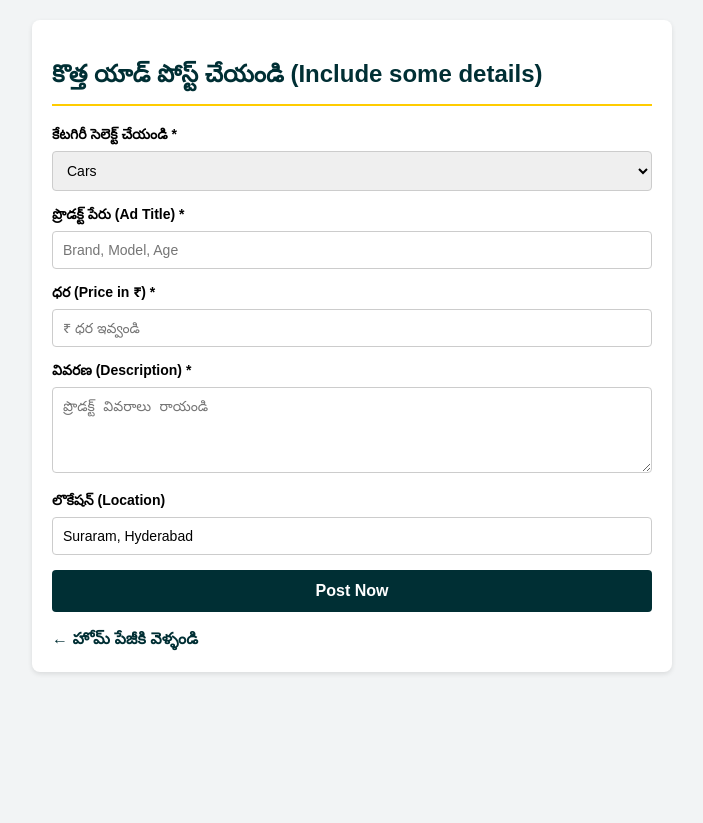
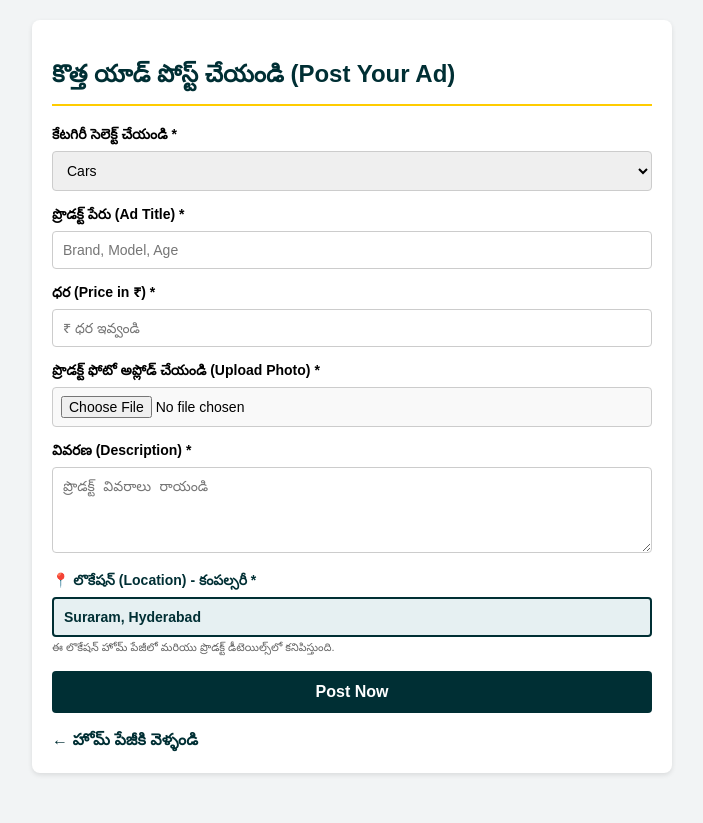
Before and after one commit to mujahidsdghf-bot/-sell-and-buy-app, a Flask app: page /post-ad in a window 1280 px wide. Shown: the whole page, without its empty margins (288-991 px from the left). Before the commit the page ends 674 px from the top, so only its background shows below. Run offline with Flask 3, Linux system fonts and the light colour scheme; the visitor is signed in with stand-in values (Sample User, id 1).

Commit message:
Update post_ad.html

```diff
--- a/templates/post_ad.html
+++ b/templates/post_ad.html
@@ -4,19 +4,22 @@
     <meta charset="UTF-8">
     <title>Post Ad - Sell & Buy Store</title>
     <style>
-        body { font-family: Arial, sans-serif; margin: 0; background: #f2f4f5; padding: 20px; }
+        body { font-family: Arial, sans-serif; margin: 0; background: #f2f4f5; padding: 20px; padding-bottom: 50px; }
         .container { max-width: 600px; margin: auto; background: white; padding: 20px; border-radius: 8px; box-shadow: 0 2px 5px rgba(0,0,0,0.1); }
         h2 { color: #002f34; border-bottom: 2px solid #ffcc00; padding-bottom: 10px; }
         .form-group { margin-bottom: 15px; }
         label { display: block; font-weight: bold; margin-bottom: 5px; font-size: 14px; }
         input, select, textarea { width: 100%; padding: 10px; border: 1px solid #ccc; border-radius: 4px; font-size: 14px; box-sizing: border-box; }
+        .location-box { background: #e6f0f2; border: 2px solid #002f34; font-weight: bold; color: #002f34; }
         .btn { background: #002f34; color: white; padding: 12px; border: none; border-radius: 4px; cursor: pointer; width: 100%; font-size: 16px; font-weight: bold; }
     </style>
 </head>
 <body>
     <div class="container">
-        <h2>కొత్త యాడ్ పోస్ట్ చేయండి (Include some details)</h2>
-        <form method="POST">
+        <h2>కొత్త యాడ్ పోస్ట్ చేయండి (Post Your Ad)</h2>
+
+        <!-- ఫోటో మరియు లొకేషన్ పర్ఫెక్ట్‌గా సేవ్ అవ్వడానికి enctype చాలా ముఖ్యం -->
+        <form method="POST" enctype="multipart/form-data">
             <div class="form-group">
                 <label>కేటగిరీ సెలెక్ట్ చేయండి *</label>
                 <select name="category" required>
@@ -91,14 +94,22 @@
                 <input type="number" name="price" placeholder="₹ ధర ఇవ్వండి" required>
             </div>
 
+            <!-- ప్రొడక్ట్ ఫోటో అప్లోడ్ కాలమ్ -->
+            <div class="form-group">
+                <label>ప్రొడక్ట్ ఫోటో అప్లోడ్ చేయండి (Upload Photo) *</label>
+                <input type="file" name="image" accept="image/*" required style="background: #f9f9f9; padding: 8px;">
+            </div>
+
             <div class="form-group">
                 <label>వివరణ (Description) *</label>
                 <textarea name="description" rows="4" placeholder="ప్రొడక్ట్ వివరాలు రాయండి" required></textarea>
             </div>
 
+            <!-- కంపల్సరీ లొకేషన్ కాలమ్ -->
             <div class="form-group">
-                <label>లొకేషన్ (Location)</label>
-                <input type="text" name="location" value="Suraram, Hyderabad">
+                <label style="color: #002f34;">📍 లొకేషన్ (Location) - కంపల్సరీ *</label>
+                <input type="text" name="location" class="location-box" value="Suraram, Hyderabad" required placeholder="మీ ప్రాంతం మరియు నగరం రాయండి (ఉదా: Suraram, Hyderabad)">
+                <small style="color: #666; font-size: 11px;">ఈ లొకేషన్ హోమ్ పేజీలో మరియు ప్రొడక్ట్ డీటెయిల్స్‌లో కనిపిస్తుంది.</small>
             </div>
 
             <button type="submit" class="btn">Post Now</button>
```
